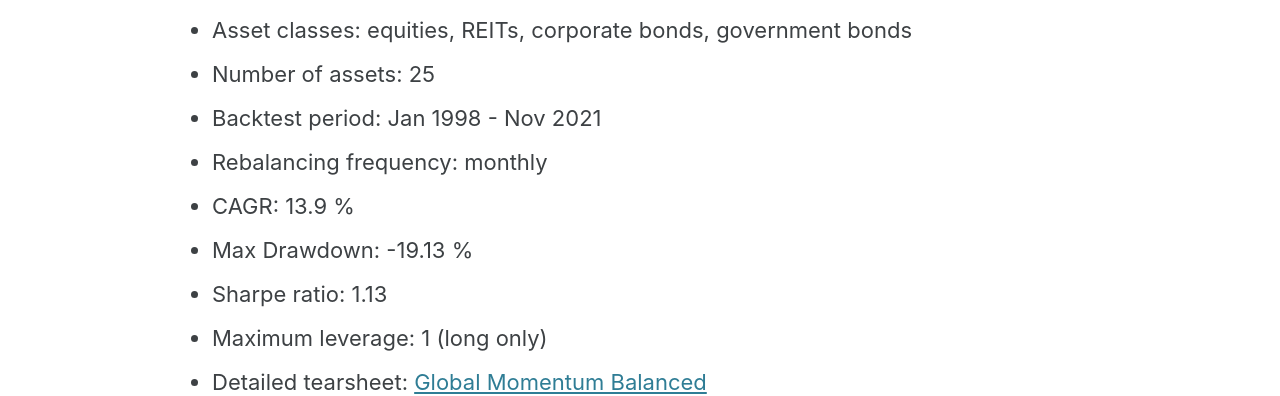
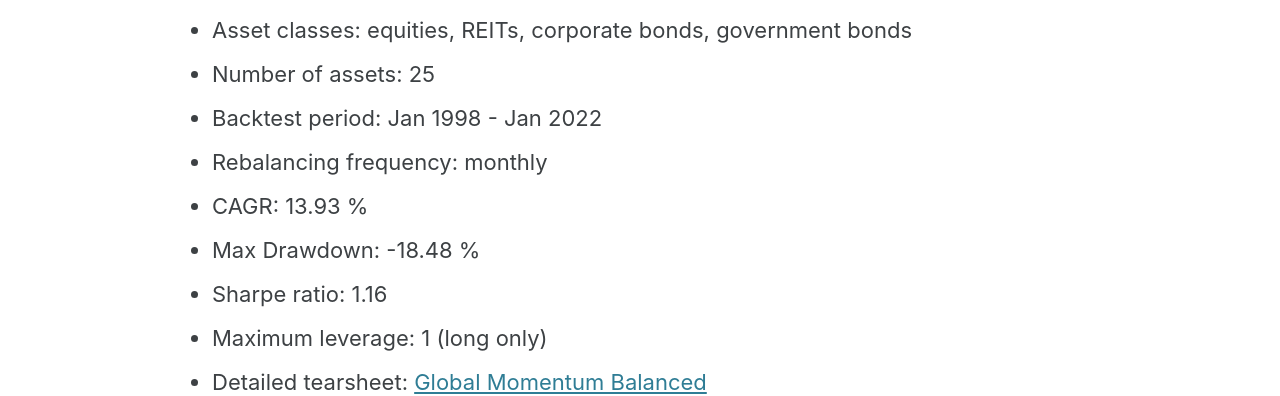
Before and after one commit to IthacaResearch/ithacaresearch.github.io, a Jekyll site: the page built from _posts/2021-09-30-Global-Momentum-Balanced.md, in a window 1280 px wide and 900 px high, scrolled down 510 px. Shown: the part 155-551 px from the top of the window. Built offline with Jekyll 4.4.1, drawn with Linux system fonts in a browser that asks for light colours; cached includes are drawn as plain includes.

Commit message:
Update 2021-09-30-Global-Momentum-Balanced.md

```diff
--- a/_posts/2021-09-30-Global-Momentum-Balanced.md
+++ b/_posts/2021-09-30-Global-Momentum-Balanced.md
@@ -12,11 +12,11 @@ The main source of underperformance for this strategy is the same as for the "Ag
 #### Strategy details
 * Asset classes: equities, REITs, corporate bonds, government bonds
 * Number of assets: 25
-* Backtest period: Jan 1998 - Nov 2021
+* Backtest period: Jan 1998 - Jan 2022
 * Rebalancing frequency: monthly
-* CAGR: 13.9 %
-* Max Drawdown: -19.13 %
-* Sharpe ratio: 1.13
+* CAGR: 13.93 %
+* Max Drawdown: -18.48 %
+* Sharpe ratio: 1.16
 * Maximum leverage: 1 (long only)
 * Detailed tearsheet: [Global Momentum Balanced](/tearsheets/GlobalMomentumBalanced.html)
 
```
